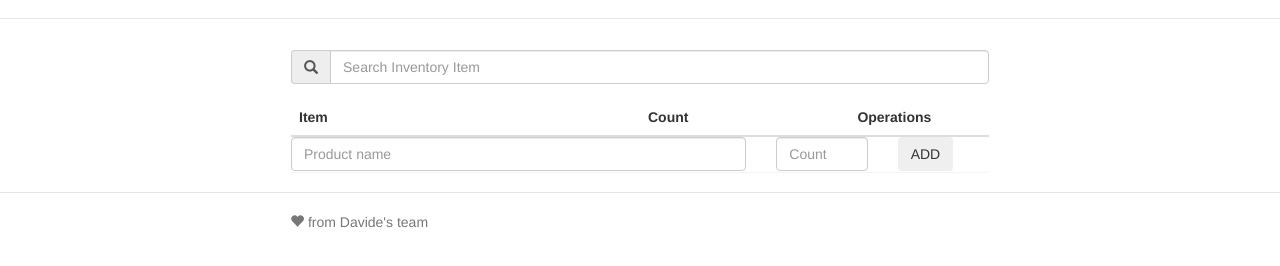
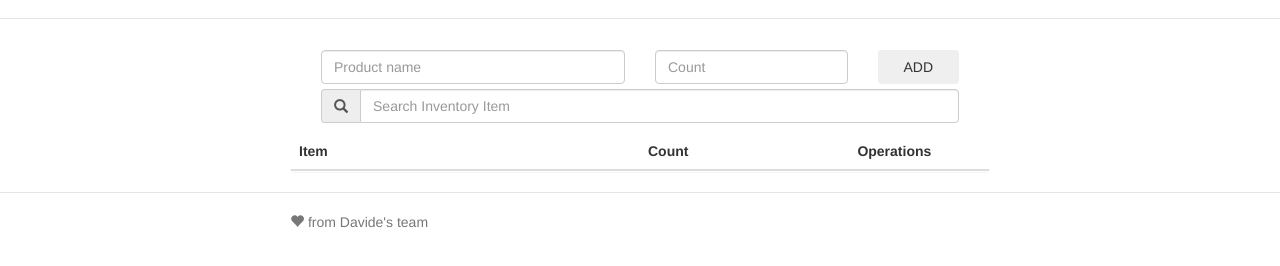
Before and after one commit to kasper189/inventory-fe, a website: page app/index.html in a window 1280 px wide. Shown: the part 54-320 px from the top of the page. Drawn offline with nearby package versions, Linux system fonts and the light colour scheme; some packages are replaced by stand-ins of ours; files that its build step writes are made by us from their sources; no server answers.

Commit message:
Element positioning changed

```diff
--- a/app/views/main.html
+++ b/app/views/main.html
@@ -1,14 +1,35 @@
 <div class="panel">
 
-  <div class="form-group">
-      <div class="input-group">
-        <div class="input-group-addon"><i class="glyphicon glyphicon-search"></i></div>
 
-        <input type="text" class="form-control" placeholder="Search Inventory Item" ng-model="searchItem">
 
+  <div class="container-fluid">
+
+    <div class="col-md-14">
+
+      <div class="col-md-6">
+          <input type="text" id="id_item" class="form-control" placeholder="Product name" ng-model="name" >
+      </div>
+      <div class="col-md-4">
+        <input type="text" id="id_count" class="form-control" placeholder="Count" ng-model="count" >
+      </div>
+      <div class="col-md-2">
+        <button class="btn btn-secondary btn-block" type="button" onclick="ClearFields();" ng-click="addItem(name, count)">ADD</button>
+      </div>
+    </div>
+
+    <div class="col-md-12" style="height: 5px;" >
+    </div>
+
+    <div class="col-md-12">
+        <div class="input-group">
+          <div class="input-group-addon"><i class="glyphicon glyphicon-search"></i></div>
+          <input type="text" class="form-control" placeholder="Search Inventory Item" ng-model="searchItem">
+        </div>
       </div>
   </div>
 
+  <div class="col-md-12" style="height: 10px;" >
+  </div>
 
   <table class="table table-striped">
     <thead>
@@ -40,17 +61,4 @@
     </tbody>
   </table>
 
-
-  <div class="row">
-    <div class="col-md-8">
-      <input type="text" id="id_item" class="form-control" placeholder="Product name" ng-model="name" >
-    </div>
-    <div class="col-md-2">
-      <input type="text" id="id_count" class="form-control" placeholder="Count" ng-model="count" >
-    </div>
-    <div class="col-md-1">
-      <button class="btn btn-secondary" type="button" onclick="ClearFields();" ng-click="addItem(name, count)">ADD</button>
-    </div>
-  </div>
-
 </div>
```
